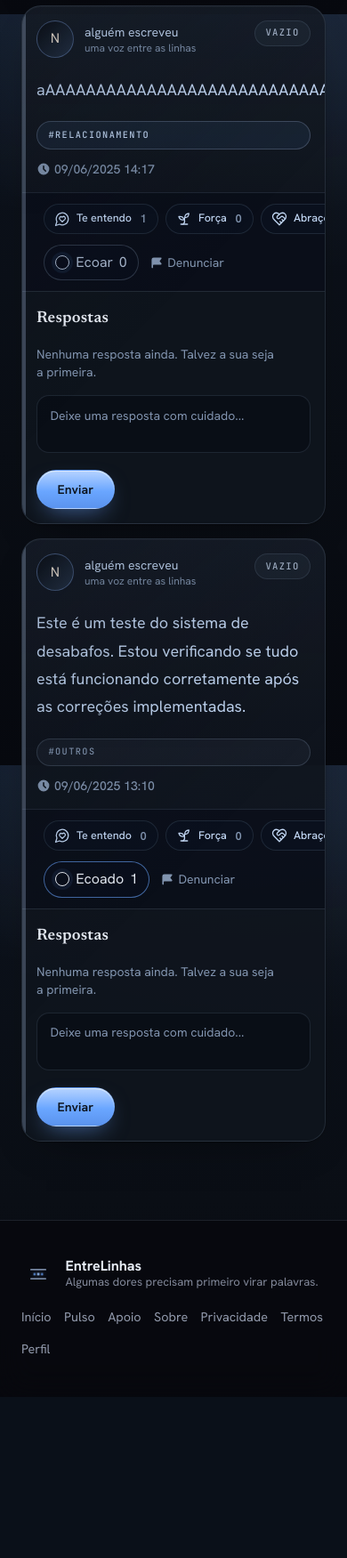
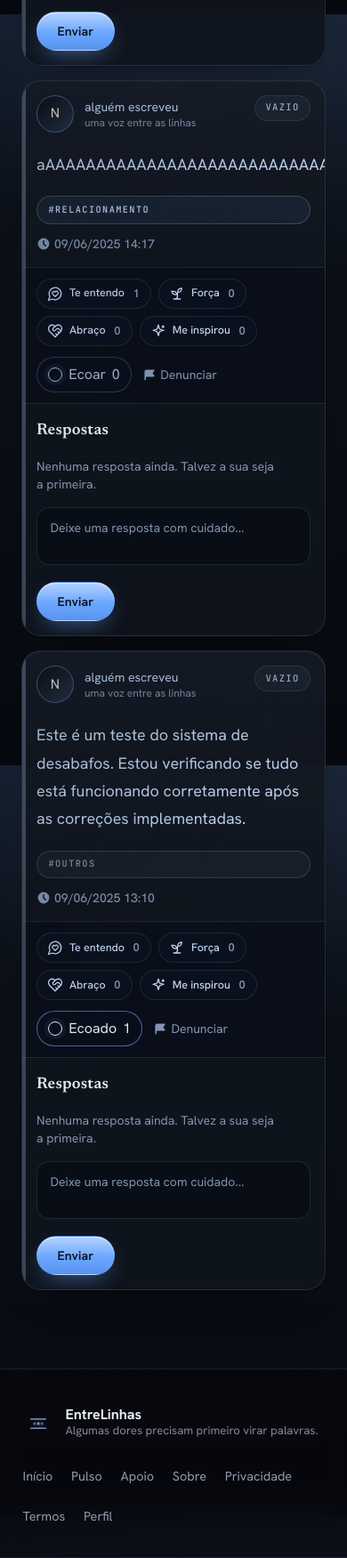
Before and after one commit to CodeByRamos/EntreLinhas.Project, a Flask app: page /feed in a window 390 px wide. Shown: the part 3360-5111 px from the top of the page at 89% size. Before the commit the page ends 4881 px from the top, so only its background shows below. Run offline with Flask 3, Linux system fonts and the light colour scheme; a user stored in the database is signed in; data comes from the database, SQL or seed files in the repository; data that the repository does not hold is empty; some libraries are stand-ins or nearby versions.

Commit message:
Mobile: corrige transbordo das reacoes, alvos de toque e safe-area (notch)
Passada focada em mobile, auditada a 375px no preview real:

- Reacoes nao transbordam mais o card: .reaction-buttons-container quebra em
  linhas (antes os botoes iam a 541px num viewport de 375px e eram cortados
  pelo overflow-hidden do card). Rodape de reacoes tambem ganha menos respiro
  lateral em telas estreitas.
- Alvos de toque: links do rodape passam de 22px para 44px (Apple HIG / WCAG
  2.5.5); botao do menu (hamburguer) de 40px para 44px.
- Safe-area / notch: viewport-fit=cover + env(safe-area-inset-*) na nav (topo),
  rodape, painel do composer e menu mobile. Em aparelhos sem recorte, env()=0
  (sem mudanca visual).
- Feedback de toque: :active com leve recuo em nav-pill / reacoes / ecoar /
  botoes (no touch o :hover nao dispara e pode "grudar" apos o tap).

Verificado no preview: feed, landing, login, composer (tela cheia, inputs 16px
sem zoom do iOS), perfil, linha do tempo e apoio — todos sem overflow horizontal
a 375px.

Co-Authored-By: Claude Opus 4.8 <noreply@anthropic.com>

```diff
--- a/static/css/estilos.css
+++ b/static/css/estilos.css
@@ -1219,8 +1219,8 @@ main {
 }
 
 .mobile-menu-button {
-  width: 40px;
-  height: 40px;
+  width: 44px;
+  height: 44px;
   display: inline-flex;
   align-items: center;
   justify-content: center;
@@ -1697,6 +1697,13 @@ main {
 
   .post-card .p-6 {
     padding: 1rem;
+  }
+
+  /* Rodapé de reações/ações também ganha menos respiro lateral em telas
+     estreitas — junto da quebra de linha, impede o transbordo dos botões. */
+  .post-card .px-6 {
+    padding-left: 1rem;
+    padding-right: 1rem;
   }
 
   .post-card p.text-lg {
@@ -2459,3 +2466,72 @@ body.composer-open { overflow: hidden; }
   color: var(--text-main);
   letter-spacing: 0.01em;
 }
+
+/* ============================================================================
+   POLISH MOBILE (2026-06-26) — toque, transbordo e safe-area (notch/iOS)
+   Vem por último para refinar o comportamento em telas pequenas.
+   ============================================================================ */
+
+/* Reações nunca transbordam o card: quebram em linhas quando falta largura. */
+.reaction-buttons-container {
+  flex-wrap: wrap;
+  row-gap: 0.5rem;
+}
+
+/* Feedback de TOQUE: no touch o :hover não dispara (e pode "grudar" após o tap).
+   Um leve recuo no :active dá resposta imediata ao dedo. */
+.nav-pill:active,
+.reaction-button:active,
+.echo-button:active,
+.btn-modern:active,
+.composer-trigger:active {
+  transform: scale(0.97);
+}
+.reaction-button:active,
+.echo-button:active {
+  transition-duration: 0.05s;
+}
+
+/* Safe-area (viewport-fit=cover): conteúdo respeita notch e indicador de home.
+   Em aparelhos sem recorte, env() vale 0 — nenhuma mudança visual. */
+.site-nav {
+  padding-top: env(safe-area-inset-top);
+}
+.nav-shell,
+.mobile-nav-panel {
+  padding-left: max(0px, env(safe-area-inset-left));
+  padding-right: max(0px, env(safe-area-inset-right));
+}
+.site-footer {
+  padding-bottom: calc(1.45rem + env(safe-area-inset-bottom));
+}
+.composer-panel {
+  padding-bottom: calc(clamp(1.6rem, 4vw, 2.6rem) + env(safe-area-inset-bottom));
+}
+
+@media (max-width: 640px) {
+  /* Alvos de toque do rodapé: ~44px de área tocável (Apple HIG / WCAG 2.5.5). */
+  .footer-links {
+    gap: 0.1rem 1.1rem;
+  }
+  .footer-links a {
+    display: inline-flex;
+    align-items: center;
+    min-height: 44px;
+    padding: 0.35rem 0.1rem;
+  }
+  .lp-support-link {
+    min-height: 44px;
+    align-items: center;
+  }
+
+  /* O botão de fechar do composer não fica sob o notch. */
+  .composer-close {
+    top: calc(0.85rem + env(safe-area-inset-top));
+  }
+
+  /* Respiro confortável para o polegar acima do indicador de home. */
+  .composer-panel {
+    padding-top: calc(1.6rem + env(safe-area-inset-top));
+  }
+}
--- a/templates/base.html
+++ b/templates/base.html
@@ -3,7 +3,7 @@
 <html lang="pt-br" class="dark">
 <head>
   <meta charset="UTF-8" />
-  <meta name="viewport" content="width=device-width, initial-scale=1.0" />
+  <meta name="viewport" content="width=device-width, initial-scale=1.0, viewport-fit=cover" />
   <meta name="csrf-token" content="{{ csrf_token() }}" />
   <title>{% block title %}EntreLinhas - Desabafos Anônimos{% endblock %}</title>
   <link rel="icon" href="{{ url_for('static', filename='images/favicon.svg') }}" type="image/svg+xml" />
```
Also changed, not shown: .claude/launch.json (added).
